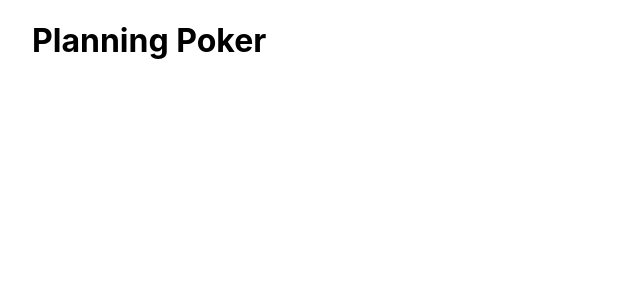
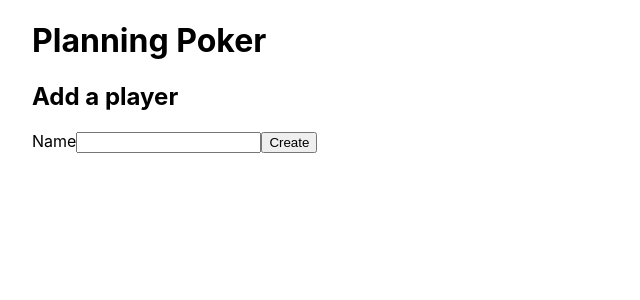
Before and after one commit to Clasc/planning_poker, a Next.js app in the folder planning-poker/: page / in a window 1280 px wide. Shown: the top 300 px of the page, without its empty margins (0-640 px from the left). Built offline with nearby package versions, Linux system fonts and the light colour scheme.

Commit message:
Add playeradd component

```diff
--- /dev/null
+++ b/planning-poker/components/PlayerAdd.tsx
@@ -0,0 +1,14 @@
+export function PlayerAdd() {
+    return (
+        <div className="player-add">
+            <h2>Add a player</h2>
+            <form>
+                <label>
+                    Name
+                    <input type='text' name='playerName' />
+                </label>
+                <button type='submit'>Create</button>
+            </form>
+        </div>
+    )
+}
--- a/planning-poker/pages/index.tsx
+++ b/planning-poker/pages/index.tsx
@@ -1,6 +1,10 @@
 import Head from 'next/head';
 import React from 'react';
+import { PlayerAdd } from '../components/PlayerAdd';
+import { makeIdGenerator } from '../lib/idGenerator/idGenderator';
 import styles from '../styles/Home.module.css';
+
+
 
 const TestPage = () => {
     return (
@@ -12,7 +16,7 @@ const TestPage = () => {
                 <h1>Planning Poker</h1>
                 <div className='poker-container'>
                     <div>
-
+                        <PlayerAdd></PlayerAdd>
                     </div>
                 </div>
             </main>
```
